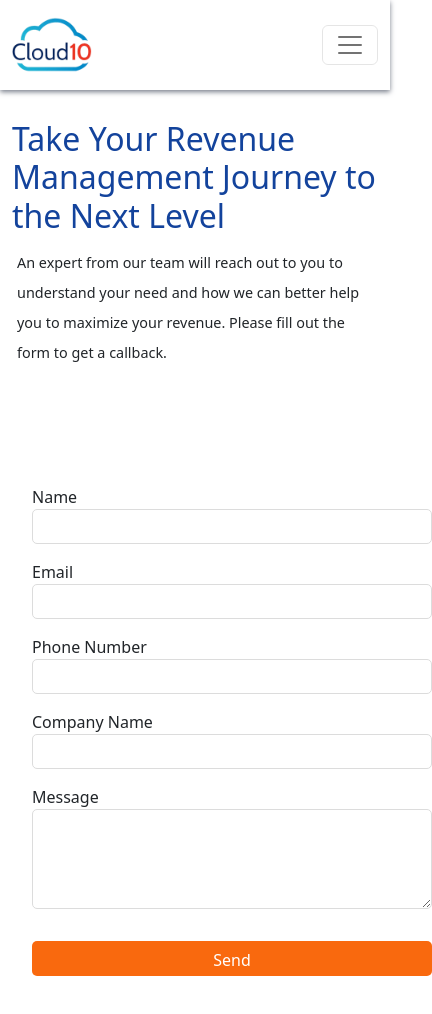
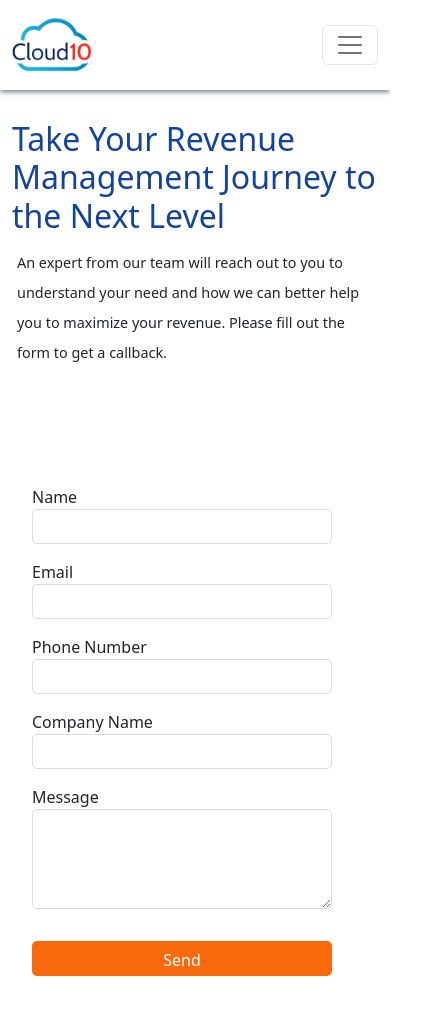
Before and after one commit to Anil-akb/cloud10, a React (Create React App) app: page /contact in a window 390 px wide. Shown: the top 1014 px of the page, 432 px wide, since content can reach past the window. Built offline with nearby package versions, Linux system fonts and the light colour scheme; grey boxes are pictures that could not be loaded.

Commit message:
contact responsive

```diff
--- a/src/components/ContactComp/Sec2.jsx
+++ b/src/components/ContactComp/Sec2.jsx
@@ -33,7 +33,7 @@ const Contact = () => {
     <section>
       <div className="container">
         <Row className="row">
-          <Col>
+          <Col className="contact_form">
             <StyledContactForm>
               <form ref={form} onSubmit={sendEmail}>
                 <label>Name</label>
@@ -82,7 +82,7 @@ export default Contact;
 
 // Styles
 const StyledContactForm = styled.div`
-  width: 400px;
+  width: 300px;
 
   form {
     display: flex;
--- a/src/styles/sec2contact.css
+++ b/src/styles/sec2contact.css
@@ -21,6 +21,7 @@
        width: 500px;
        height: 200px;
     }
+
 }
 @media (max-width: 800px){
     .map_content iframe{
```
